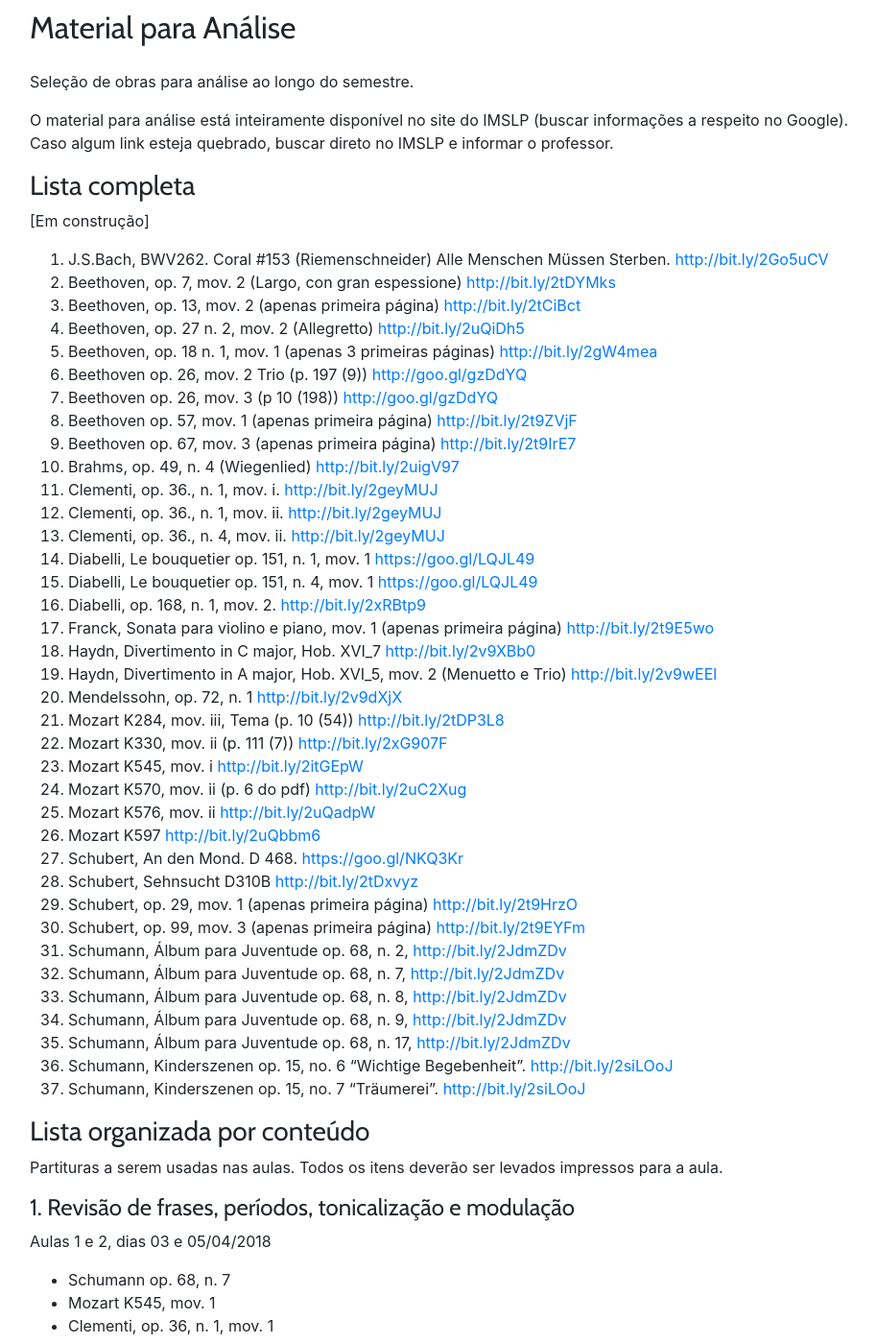
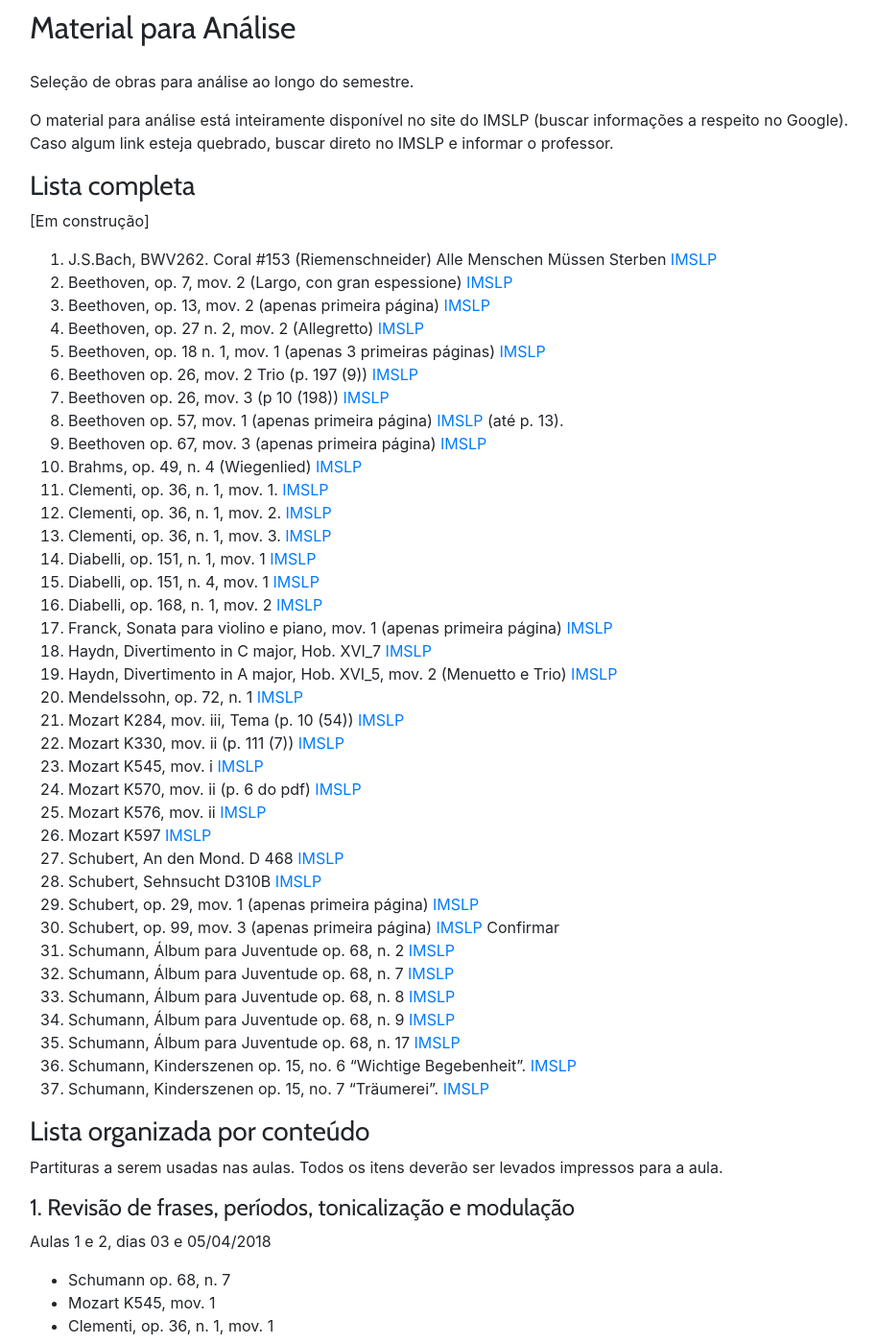
Before and after one commit to kroger/genosmus, a Jekyll site: the page built from _marcos/musa71.md, in a window 1280 px wide and 1400 px high, scrolled down 3015 px. Shown: the whole window at 96% size, without its empty margins (69-983 px from the left). Built offline with Jekyll 4.4.1, drawn with Linux system fonts in a browser that asks for light colours; the table of contents is made by our own code.

Commit message:
Links para partituras no IMSLP

```diff
--- a/_marcos/musa71.md
+++ b/_marcos/musa71.md
@@ -122,43 +122,43 @@ Caso algum link esteja quebrado, buscar direto no IMSLP e informar o professor.
 
 [Em construção]
 
-1. J.S.Bach, BWV262. Coral #153 (Riemenschneider) Alle Menschen Müssen Sterben. [http://bit.ly/2Go5uCV](http://bit.ly/2Go5uCV)
-1. Beethoven, op. 7, mov. 2 (Largo, con gran espessione) [http://bit.ly/2tDYMks](http://bit.ly/2tDYMks)
-1. Beethoven, op. 13, mov. 2 (apenas primeira página) [http://bit.ly/2tCiBct](http://bit.ly/2tCiBct)
-1. Beethoven, op. 27 n. 2, mov. 2 (Allegretto) [http://bit.ly/2uQiDh5](http://bit.ly/2uQiDh5)
-1. Beethoven, op. 18 n. 1, mov. 1 (apenas 3 primeiras páginas) [http://bit.ly/2gW4mea](http://bit.ly/2gW4mea)
-1. Beethoven op. 26, mov. 2 Trio  (p. 197 (9)) [http://goo.gl/gzDdYQ](http://goo.gl/gzDdYQ)
-1. Beethoven op. 26, mov. 3 (p 10 (198)) [http://goo.gl/gzDdYQ ](http://goo.gl/gzDdYQ )
-1. Beethoven op. 57, mov. 1 (apenas primeira página) [http://bit.ly/2t9ZVjF](http://bit.ly/2t9ZVjF)
-1. Beethoven op. 67, mov. 3 (apenas primeira página) [http://bit.ly/2t9IrE7](http://bit.ly/2t9IrE7)
-1. Brahms, op. 49, n. 4 (Wiegenlied) [http://bit.ly/2uigV97](http://bit.ly/2uigV97)
-1. Clementi, op. 36., n. 1, mov. i. [http://bit.ly/2geyMUJ](http://bit.ly/2geyMUJ)
-1. Clementi, op. 36., n. 1, mov. ii. [http://bit.ly/2geyMUJ](http://bit.ly/2geyMUJ)
-1. Clementi, op. 36., n. 4, mov. ii. [http://bit.ly/2geyMUJ](http://bit.ly/2geyMUJ)
-1. Diabelli, Le bouquetier op. 151, n. 1, mov. 1 [https://goo.gl/LQJL49](https://goo.gl/LQJL49)
-1. Diabelli, Le bouquetier op. 151, n. 4, mov. 1 [https://goo.gl/LQJL49](https://goo.gl/LQJL49)
-1. Diabelli, op. 168, n. 1, mov. 2. [http://bit.ly/2xRBtp9](http://bit.ly/2xRBtp9)
-1. Franck, Sonata para violino e piano, mov. 1 (apenas primeira página) [http://bit.ly/2t9E5wo](http://bit.ly/2t9E5wo)
-1. Haydn, Divertimento in C major, Hob. XVI_7 [http://bit.ly/2v9XBb0](http://bit.ly/2v9XBb0)
-1. Haydn, Divertimento in A major, Hob. XVI_5, mov. 2 (Menuetto e Trio) [http://bit.ly/2v9wEEl](http://bit.ly/2v9wEEl)
-1. Mendelssohn, op. 72, n. 1 [http://bit.ly/2v9dXjX](http://bit.ly/2v9dXjX)
-1. Mozart K284, mov. iii, Tema (p. 10 (54)) [http://bit.ly/2tDP3L8](http://bit.ly/2tDP3L8)
-1. Mozart K330, mov. ii (p. 111 (7)) [http://bit.ly/2xG907F](http://bit.ly/2xG907F)
-1. Mozart K545, mov. i [http://bit.ly/2itGEpW](http://bit.ly/2itGEpW)
-1. Mozart K570, mov. ii (p. 6 do pdf) [http://bit.ly/2uC2Xug](http://bit.ly/2uC2Xug)
-1. Mozart K576, mov. ii [http://bit.ly/2uQadpW](http://bit.ly/2uQadpW)
-1. Mozart K597 [http://bit.ly/2uQbbm6](http://bit.ly/2uQbbm6)
-1. Schubert, An den Mond. D 468. [https://goo.gl/NKQ3Kr](https://goo.gl/NKQ3Kr)
-1. Schubert, Sehnsucht D310B [http://bit.ly/2tDxvyz](http://bit.ly/2tDxvyz)
-1. Schubert, op. 29, mov. 1 (apenas primeira página) [http://bit.ly/2t9HrzO](http://bit.ly/2t9HrzO)
-1. Schubert, op. 99, mov. 3 (apenas primeira página) [http://bit.ly/2t9EYFm](http://bit.ly/2t9EYFm)
-1. Schumann, Álbum para Juventude op. 68, n. 2, [http://bit.ly/2JdmZDv](http://bit.ly/2JdmZDv)
-1. Schumann, Álbum para Juventude op. 68, n. 7, [http://bit.ly/2JdmZDv](http://bit.ly/2JdmZDv)
-1. Schumann, Álbum para Juventude op. 68, n. 8, [http://bit.ly/2JdmZDv](http://bit.ly/2JdmZDv)
-1. Schumann, Álbum para Juventude op. 68, n. 9, [http://bit.ly/2JdmZDv](http://bit.ly/2JdmZDv)
-1. Schumann, Álbum para Juventude op. 68, n. 17, [http://bit.ly/2JdmZDv](http://bit.ly/2JdmZDv)
-1. Schumann, Kinderszenen op. 15, no. 6 "Wichtige Begebenheit". [http://bit.ly/2siLOoJ](http://bit.ly/2siLOoJ)
-1. Schumann, Kinderszenen op. 15, no. 7 "Träumerei". [http://bit.ly/2siLOoJ](http://bit.ly/2siLOoJ)
+1. J.S.Bach, BWV262. Coral #153 (Riemenschneider) Alle Menschen Müssen Sterben [IMSLP](http://ks4.imslp.info/files/imglnks/usimg/b/b7/IMSLP03821-4PC_2.PDF)
+1. Beethoven, op. 7, mov. 2 (Largo, con gran espessione) [IMSLP](http://ks.imslp.net/files/imglnks/usimg/0/04/IMSLP243111-PMLP01406-Beethoven,_Ludwig_van-Werke_Breitkopf_Kalmus_Band_20_B127_Op_7_scan.pdf)
+1. Beethoven, op. 13, mov. 2 (apenas primeira página) [IMSLP](http://ks4.imslp.info/files/imglnks/usimg/e/ee/IMSLP243128-PMLP01410-Beethoven,_Ludwig_van-Werke_Breitkopf_Kalmus_Band_20_B131_Op_13_scan.pdf)
+1. Beethoven, op. 27 n. 2, mov. 2 (Allegretto) [IMSLP](http://ks.imslp.net/files/imglnks/usimg/1/19/IMSLP51726-PMLP01458-Beethoven_Werke_Breitkopf_Serie_16_No_137_Op_27_No_2.pdf)
+1. Beethoven, op. 18 n. 1, mov. 1 (apenas 3 primeiras páginas) [IMSLP](http://ks.imslp.net/files/imglnks/usimg/7/7f/IMSLP04755-Beethoven_-_String_Quartet_No.1_Dover.pdf)
+1. Beethoven op. 26, mov. 2 Trio  (p. 197 (9)) [IMSLP](http://ks.imslp.net/files/imglnks/usimg/4/4f/IMSLP243298-PMLP01454-Beethoven,_Ludwig_van-Werke_Breitkopf_Kalmus_Band_20_B135_Op_26_scan.pdf)
+1. Beethoven op. 26, mov. 3 (p 10 (198)) [IMSLP](http://ks.imslp.net/files/imglnks/usimg/4/4f/IMSLP243298-PMLP01454-Beethoven,_Ludwig_van-Werke_Breitkopf_Kalmus_Band_20_B135_Op_26_scan.pdf)
+1. Beethoven op. 57, mov. 1 (apenas primeira página) [IMSLP](http://ks.imslp.net/files/imglnks/usimg/0/01/IMSLP51795-PMLP01480-Beethoven_Werke_Breitkopf_Serie_16_No_146_Op_57.pdf) (até p. 13).
+1. Beethoven op. 67, mov. 3 (apenas primeira página) [IMSLP](http://ks.imslp.net/files/imglnks/usimg/0/0c/IMSLP52624-PMLP01586-Beethoven_Werke_Breitkopf_Serie_1_No_5_Op_67.pdf)
+1. Brahms, op. 49, n. 4 (Wiegenlied) [IMSLP](http://ks4.imslp.info/files/imglnks/usimg/a/a0/IMSLP81910-PMLP22223-Brahms_Werke_Band_24_Breitkopf_JB_148_Op_49_filter.pdf)
+1. Clementi, op. 36, n. 1, mov. 1. [IMSLP](http://ks4.imslp.info/files/imglnks/usimg/b/b5/IMSLP29868-PMLP06617-Clementi_Op36_Schirmer.pdf)
+1. Clementi, op. 36, n. 1, mov. 2. [IMSLP](http://ks4.imslp.info/files/imglnks/usimg/b/b5/IMSLP29868-PMLP06617-Clementi_Op36_Schirmer.pdf)
+1. Clementi, op. 36, n. 1, mov. 3. [IMSLP](http://ks4.imslp.info/files/imglnks/usimg/b/b5/IMSLP29868-PMLP06617-Clementi_Op36_Schirmer.pdf)
+1. Diabelli, op. 151, n. 1, mov. 1 [IMSLP](http://ks4.imslp.info/files/imglnks/usimg/b/b4/IMSLP175453-PMLP109562-ADiabelli_Le_Bouquetier,_Op.151_CGurlitt_ed.pdf)
+1. Diabelli, op. 151, n. 4, mov. 1 [IMSLP](http://ks4.imslp.info/files/imglnks/usimg/b/b4/IMSLP175453-PMLP109562-ADiabelli_Le_Bouquetier,_Op.151_CGurlitt_ed.pdf)
+1. Diabelli, op. 168, n. 1, mov. 2 [IMSLP](http://ks.imslp.net/files/imglnks/usimg/5/58/IMSLP13262-Diabelli,_Anton_-_Sonatinas_(7),_Op.168_(pf).pdf)
+1. Franck, Sonata para violino e piano, mov. 1 (apenas primeira página) [IMSLP](http://ks.imslp.net/files/imglnks/usimg/0/05/IMSLP83742-PMLP04994-CFranck_Violin_Sonata.pdf)
+1. Haydn, Divertimento in C major, Hob. XVI_7 [IMSLP](http://ks4.imslp.info/files/imglnks/usimg/e/ee/IMSLP00110-Piano_Sonata_No_7_in_C.pdf)
+1. Haydn, Divertimento in A major, Hob. XVI_5, mov. 2 (Menuetto e Trio) [IMSLP](http://ks.imslp.net/files/imglnks/usimg/2/2b/IMSLP00108-Piano_Sonata_No_5_in_A.pdf)
+1. Mendelssohn, op. 72, n. 1 [IMSLP](http://ks.imslp.net/files/imglnks/usimg/6/63/IMSLP09377-Mendelssohn_-_Op.72_-_6_Pieces_for_Children.pdf)
+1. Mozart K284, mov. iii, Tema (p. 10 (54)) [IMSLP](http://ks.imslp.net/files/imglnks/usimg/6/65/IMSLP56315-PMLP01839-Mozart_Werke_Breitkopf_Serie_20_KV284.pdf)
+1. Mozart K330, mov. ii (p. 111 (7)) [IMSLP](http://ks4.imslp.info/files/imglnks/usimg/f/f5/IMSLP56319-PMLP01845-Mozart_Werke_Breitkopf_Serie_20_KV330.pdf)
+1. Mozart K545, mov. i [IMSLP](http://ks4.imslp.info/files/imglnks/usimg/a/a9/IMSLP56442-PMLP01855-Mozart_Werke_Breitkopf_Serie_20_KV545.pdf)
+1. Mozart K570, mov. ii (p. 6 do pdf) [IMSLP](http://ks4.imslp.info/files/imglnks/usimg/8/82/IMSLP00228-Mozart_-_Piano_Sonata,_K_570.pdf)
+1. Mozart K576, mov. ii [IMSLP](http://ks4.imslp.info/files/imglnks/usimg/e/e8/IMSLP56445-PMLP01859-Mozart_Werke_Breitkopf_Serie_20_KV576.pdf)
+1. Mozart K597 [IMSLP](http://ks4.imslp.info/files/imglnks/usimg/8/8f/IMSLP63851-PMLP98627-Mozart_Werke_Breitkopf_Serie_07_KV597.pdf)
+1. Schubert, An den Mond. D 468 [IMSLP](http://ks4.imslp.info/files/imglnks/usimg/a/a9/IMSLP13343-SchubertD468_An_den_Mond.pdf)
+1. Schubert, Sehnsucht D310B [IMSLP](http://ks4.imslp.info/files/imglnks/usimg/c/c4/IMSLP14837-SchubertD310A_Sehnsucht.pdf)
+1. Schubert, op. 29, mov. 1 (apenas primeira página) [IMSLP](http://ks.imslp.net/files/imglnks/usimg/3/35/IMSLP04040-SchubertStringQuartetNo13.pdf)
+1. Schubert, op. 99, mov. 3 (apenas primeira página) [IMSLP](http://ks4.imslp.info/files/imglnks/usimg/f/ff/IMSLP34581-PMLP10135-Trio.pdf) Confirmar
+1. Schumann, Álbum para Juventude op. 68, n. 2 [IMSLP](http://ks4.imslp.info/files/imglnks/usimg/a/a5/IMSLP92512-PMLP02707-Schumann_-_Album_f%C3%BCr_die_Jugend.pdf)
+1. Schumann, Álbum para Juventude op. 68, n. 7 [IMSLP](http://ks4.imslp.info/files/imglnks/usimg/a/a5/IMSLP92512-PMLP02707-Schumann_-_Album_f%C3%BCr_die_Jugend.pdf)
+1. Schumann, Álbum para Juventude op. 68, n. 8 [IMSLP](http://ks4.imslp.info/files/imglnks/usimg/a/a5/IMSLP92512-PMLP02707-Schumann_-_Album_f%C3%BCr_die_Jugend.pdf)
+1. Schumann, Álbum para Juventude op. 68, n. 9 [IMSLP](http://ks4.imslp.info/files/imglnks/usimg/a/a5/IMSLP92512-PMLP02707-Schumann_-_Album_f%C3%BCr_die_Jugend.pdf)
+1. Schumann, Álbum para Juventude op. 68, n. 17 [IMSLP](http://ks4.imslp.info/files/imglnks/usimg/a/a5/IMSLP92512-PMLP02707-Schumann_-_Album_f%C3%BCr_die_Jugend.pdf)
+1. Schumann, Kinderszenen op. 15, no. 6 "Wichtige Begebenheit". [IMSLP](http://ks.imslp.net/files/imglnks/usimg/0/06/IMSLP51539-PMLP02799-RS53.pdf)
+1. Schumann, Kinderszenen op. 15, no. 7 "Träumerei". [IMSLP](http://ks.imslp.net/files/imglnks/usimg/0/06/IMSLP51539-PMLP02799-RS53.pdf)
 
 ### Lista organizada por conteúdo
 
```
Also changed, not shown: _marcos/musa69.md (+9 -9 lines), _marcos/musa72.md (+1 -1 lines).
